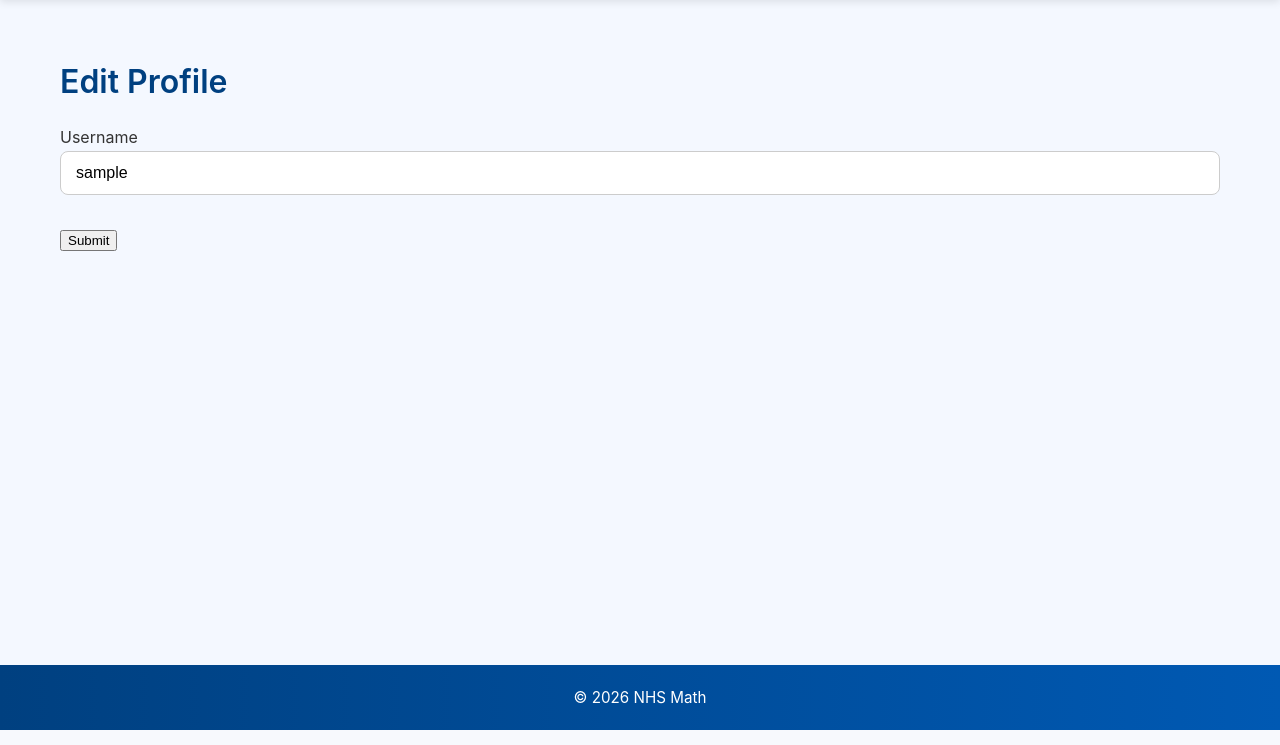
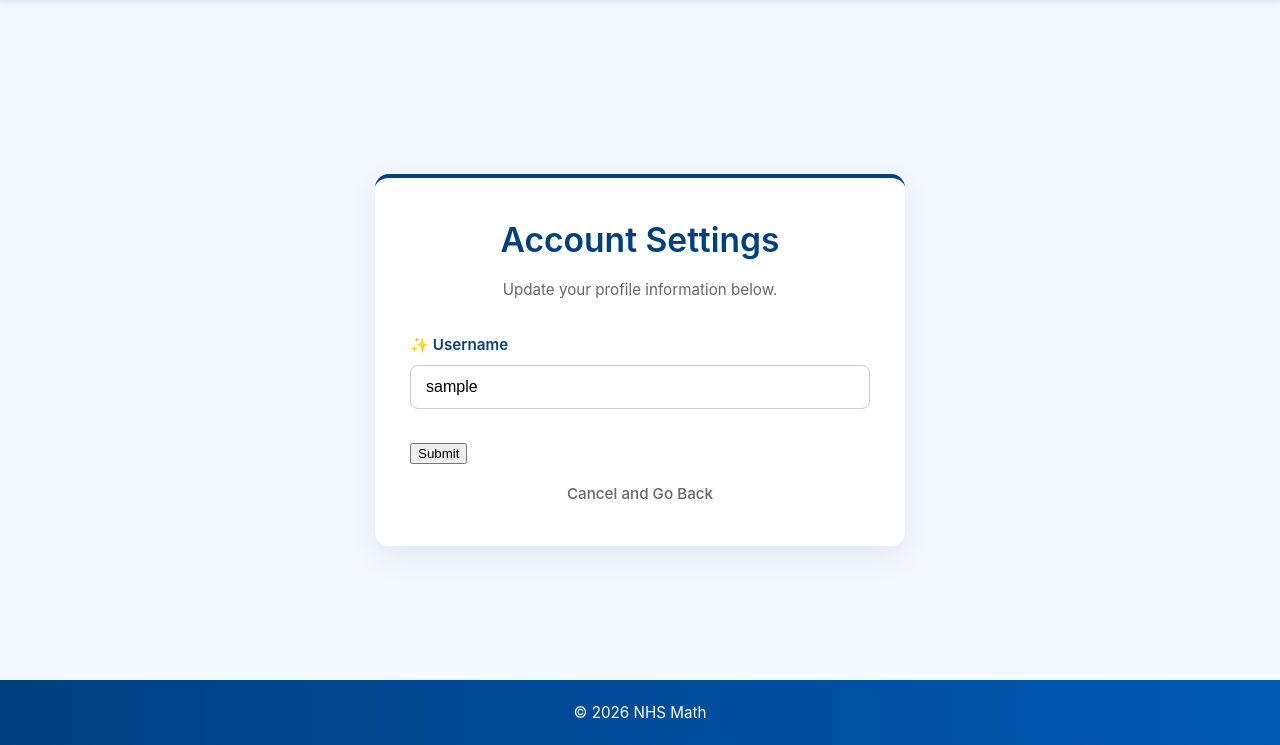
Before and after one commit to ryan-hyn/nhs-math, a Flask app: page /edit_profile in a window 1280 px wide. Shown: the part 70-815 px from the top of the page. Run offline with Flask 3, Linux system fonts and the light colour scheme; the visitor is signed in with stand-in values (Sample User, id 1).

Commit message:
V1.5 Profile Overhaul

```diff
--- a/app/templates/edit_profile.html
+++ b/app/templates/edit_profile.html
@@ -1,18 +1,40 @@
 {% extends "base.html" %}
 
 {% block content %}
-<div class="page-container">
-    <h1>Edit Profile</h1>
+<div class="page-container" style="min-height: 80vh; display: flex; flex-direction: column; justify-content: center; align-items: center; padding-top: 40px;">
+
+    <main class="form-container" style="width: 100%; max-width: 460px; margin: 0 auto; box-shadow: 0 10px 30px rgba(0,64,128,0.08); border-top: 4px solid #004080;">
+
+        <h1 style="text-align: center; margin-top: 0; margin-bottom: 5px; font-size: 2.1rem; color: #004080;">Account Settings</h1>
+        <p style="text-align: center; color: #666; margin-bottom: 30px; font-size: 0.95rem;">Update your profile information below.</p>
+
         <form action="" method="post">
             {{ form.hidden_tag() }}
-        <p>
-            {{ form.username.label }}<br>
-            {{ form.username(size=32) }}<br>
+
+            <p style="margin-bottom: 25px;">
+                <label style="font-weight: 600; color: #004080; font-size: 0.95rem; display: block; margin-bottom: 8px;">
+                    ✨ {{ form.username.label.text }}
+                </label>
+                {{ form.username(size=32, style="margin-bottom: 5px;") }}
+
                 {% for error in form.username.errors %}
-            <span style="color: red;">[{{ error }}]</span>
+                <span class="error" style="color: #cc0000; font-size: 0.85em; display: block; margin-top: 5px;">
+                    ⚠️ [{{ error }}]
+                </span>
                 {% endfor %}
             </p>
-        <p>{{ form.submit() }}</p>
+
+            <p style="margin-top: 20px; margin-bottom: 15px;">
+                {{ form.submit() }}
+            </p>
+
+            <p style="text-align: center; margin: 0; font-size: 0.95rem;">
+                <a href="{{ url_for('user', username=current_user.username) }}" style="color: #666; font-weight: 500;">
+                    Cancel and Go Back
+                </a>
+            </p>
         </form>
+    </main>
+
 </div>
 {% endblock %}
```
Also changed, not shown: app/templates/user.html (+47 -10 lines). Lines whose indentation alone changed are shown as unchanged.
